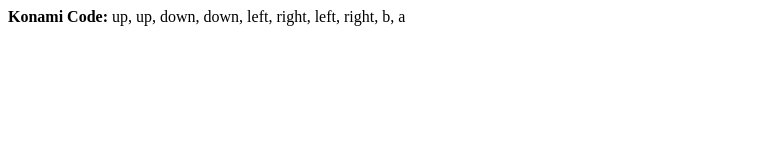
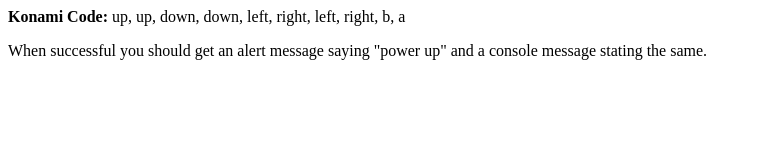
Before and after one commit to theInternauts/Konami_Code, a plain HTML site: page index.html in a window 1280 px wide. Shown: the whole page, without its empty margins (0-761 px from the left). Drawn offline with nearby package versions, Linux system fonts and the light colour scheme.

Commit message:
improved instructions for the person that tries this demo

```diff
--- a/index.html
+++ b/index.html
@@ -9,5 +9,6 @@
 </head>
 <body>
   <p><b>Konami Code: </b>up, up, down, down, left, right, left, right, b, a</p>
+  <p>When successful you should get an alert message saying "power up" and a console message stating the same.</p>
 </body>
 </html>
```
